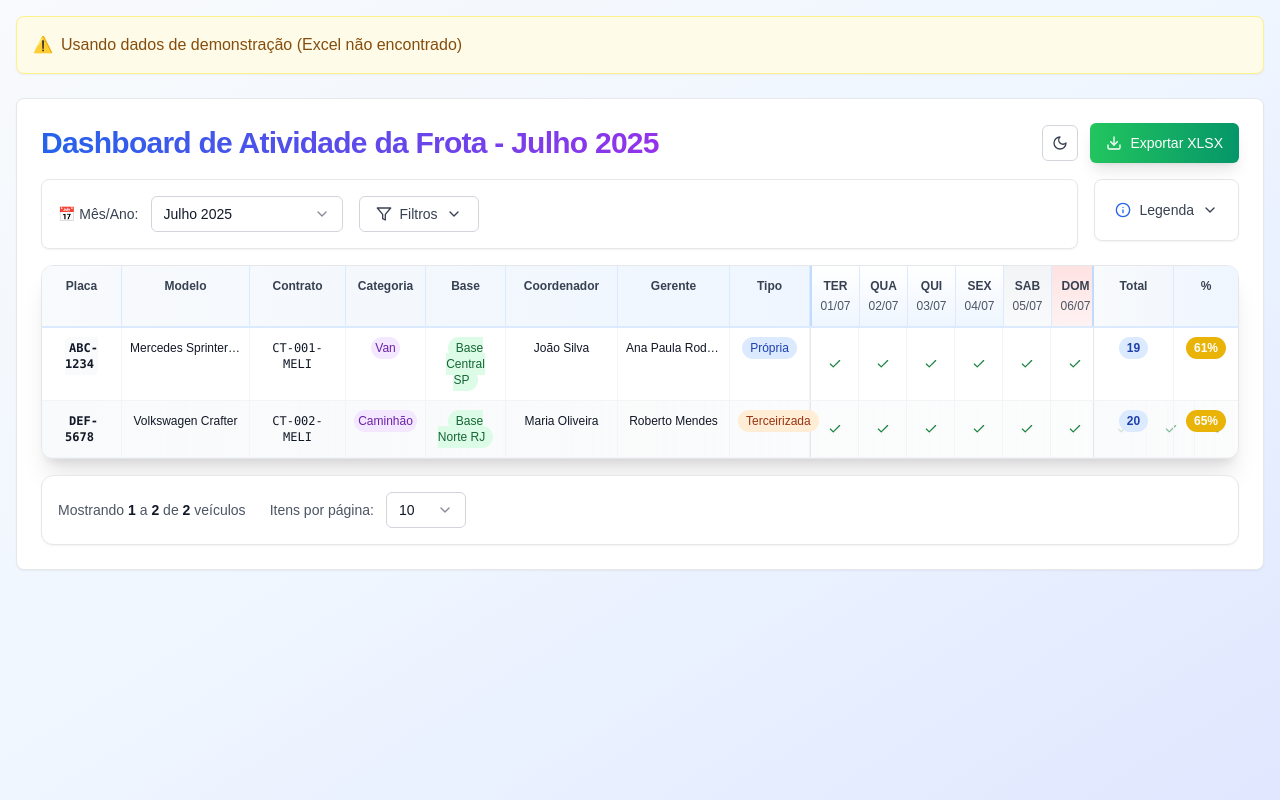
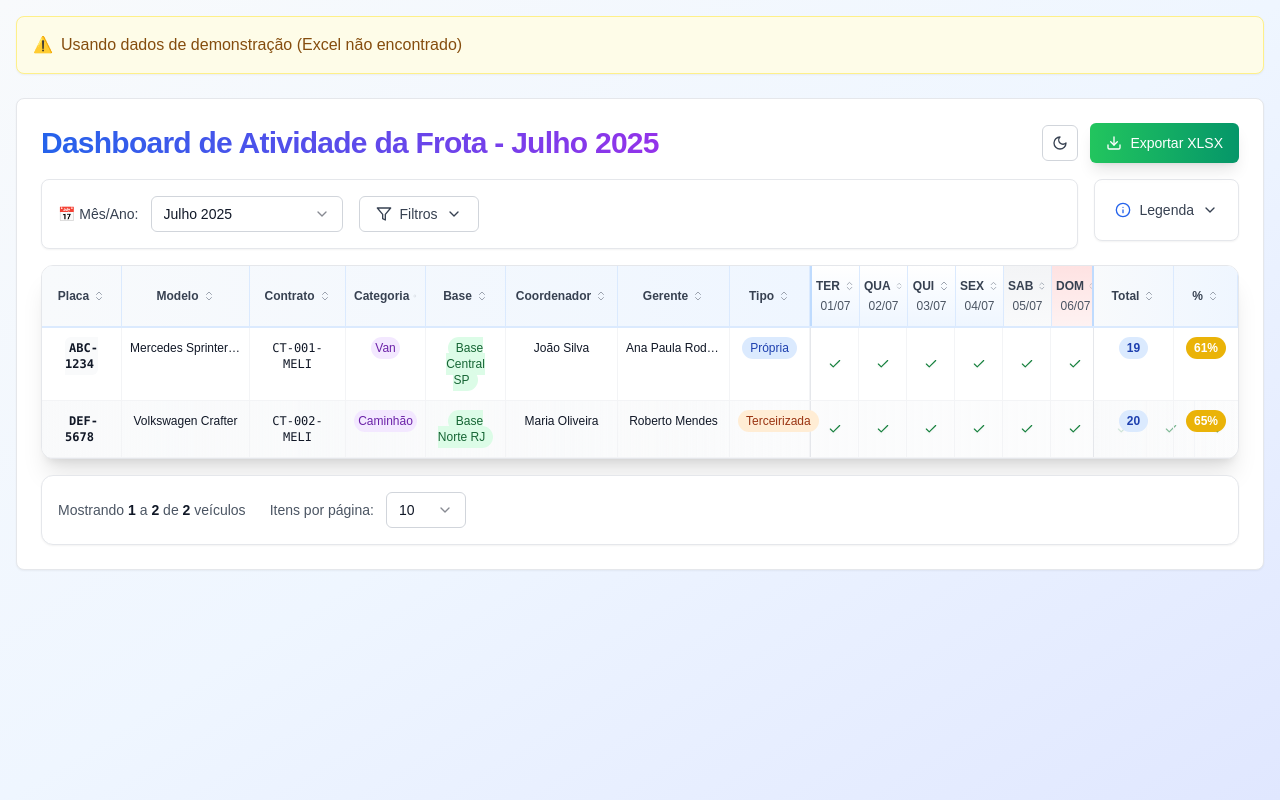
Before and after one commit to GMouraDev/Dash-Atividade-Frota, a Next.js app: page / in a window 1280 px wide. Built offline with nearby package versions, Linux system fonts and the light colour scheme.

Commit message:
feat: Adiciona sistema completo de ordenação para todas as colunas da tabela

```diff
--- a/components/vehicle-tracking-table.tsx
+++ b/components/vehicle-tracking-table.tsx
@@ -1,8 +1,9 @@
 "use client"
 
-import { useMemo } from "react"
+import { useMemo, useState } from "react"
 import { StatusIcon } from "./status-icon"
 import { Tooltip, TooltipContent, TooltipProvider, TooltipTrigger } from "@/components/ui/tooltip"
+import { ChevronUp, ChevronDown, ChevronsUpDown } from "lucide-react"
 
 interface Vehicle {
   id: number
@@ -23,7 +24,13 @@ interface VehicleTrackingTableProps {
   selectedYear: number
 }
 
+type SortDirection = 'asc' | 'desc' | null
+type SortColumn = string | null
+
 export function VehicleTrackingTable({ vehicles, selectedMonth, selectedYear }: VehicleTrackingTableProps) {
+  const [sortColumn, setSortColumn] = useState<SortColumn>(null)
+  const [sortDirection, setSortDirection] = useState<SortDirection>(null)
+
   const daysOfMonth = useMemo(() => {
     const days = []
     const year = selectedYear
@@ -59,6 +66,105 @@ export function VehicleTrackingTable({ vehicles, selectedMonth, selectedYear }:
     return { workedDays, percentage }
   }
 
+  // Função para lidar com ordenação
+  const handleSort = (column: string) => {
+    if (sortColumn === column) {
+      // Se clicar na mesma coluna, alterna a direção
+      if (sortDirection === 'asc') {
+        setSortDirection('desc')
+      } else if (sortDirection === 'desc') {
+        setSortDirection(null)
+        setSortColumn(null)
+      } else {
+        setSortDirection('asc')
+      }
+    } else {
+      // Nova coluna, começa com ascendente
+      setSortColumn(column)
+      setSortDirection('asc')
+    }
+  }
+
+  // Função para ordenar os veículos
+  const sortedVehicles = useMemo(() => {
+    if (!sortColumn || !sortDirection) {
+      return vehicles
+    }
+
+    const sorted = [...vehicles].sort((a, b) => {
+      let aValue: any
+      let bValue: any
+
+      // Se for uma coluna de data (formato: day-XX)
+      if (sortColumn.startsWith('day-')) {
+        const day = sortColumn.substring(4) // Remove 'day-'
+        const aStatus = a.dailyStatus[day]?.status || 'sem-rota'
+        const bStatus = b.dailyStatus[day]?.status || 'sem-rota'
+
+        // Prioridade: rodou > sem-rota > outros
+        const getStatusPriority = (status: string) => {
+          if (status === 'rodou') return 3
+          if (status === 'sem-rota') return 1
+          return 2
+        }
+
+        aValue = getStatusPriority(aStatus)
+        bValue = getStatusPriority(bStatus)
+      }
+      // Colunas de estatísticas
+      else if (sortColumn === 'total') {
+        aValue = calculateStats(a.dailyStatus).workedDays
+        bValue = calculateStats(b.dailyStatus).workedDays
+      } else if (sortColumn === 'percentage') {
+        aValue = calculateStats(a.dailyStatus).percentage
+        bValue = calculateStats(b.dailyStatus).percentage
+      }
+      // Colunas normais
+      else {
+        aValue = a[sortColumn as keyof Vehicle]
+        bValue = b[sortColumn as keyof Vehicle]
+      }
+
+      // Converte para string para comparação consistente
+      const aStr = String(aValue || '').toLowerCase()
+      const bStr = String(bValue || '').toLowerCase()
+
+      if (sortDirection === 'asc') {
+        return aStr.localeCompare(bStr, 'pt-BR', { numeric: true })
+      } else {
+        return bStr.localeCompare(aStr, 'pt-BR', { numeric: true })
+      }
+    })
+
+    return sorted
+  }, [vehicles, sortColumn, sortDirection])
+
+  // Componente para o ícone de ordenação
+  const SortIcon = ({ column }: { column: string }) => {
+    if (sortColumn !== column) {
+      return <ChevronsUpDown size={12} className="text-gray-400 dark:text-gray-500" />
+    }
+
+    if (sortDirection === 'asc') {
+      return <ChevronUp size={12} className="text-blue-600 dark:text-green-400" />
+    } else if (sortDirection === 'desc') {
+      return <ChevronDown size={12} className="text-blue-600 dark:text-green-400" />
+    }
+
+    return <ChevronsUpDown size={12} className="text-gray-400 dark:text-gray-500" />
+  }
+
+  // Componente para cabeçalho clicável
+  const SortableHeader = ({ column, children, className = "" }: { column: string, children: React.ReactNode, className?: string }) => (
+    <div
+      className={`px-2 py-3 text-xs font-bold text-gray-700 dark:text-gray-200 border-r border-blue-100 dark:border-gray-600 text-center cursor-pointer hover:bg-blue-100 dark:hover:bg-gray-600 transition-colors duration-150 flex items-center justify-center gap-1 ${className}`}
+      onClick={() => handleSort(column)}
+    >
+      <span>{children}</span>
+      <SortIcon column={column} />
+    </div>
+  )
+
   return (
     <TooltipProvider>
       <div className="border border-gray-200 dark:border-gray-700 rounded-xl bg-white dark:bg-gray-900 shadow-xl dark:shadow-green-500/20 overflow-hidden transition-colors duration-300">
@@ -67,25 +173,15 @@ export function VehicleTrackingTable({ vehicles, selectedMonth, selectedYear }:
             {/* Header */}
             <div className="flex bg-gradient-to-r from-slate-50 to-blue-50 dark:from-gray-800 dark:to-gray-700 border-b-2 border-blue-100 dark:border-green-600 sticky top-0 z-10">
               {/* Fixed columns */}
-                              <div className="flex bg-gradient-to-r from-slate-50 to-blue-50 dark:from-gray-800 dark:to-gray-700 sticky left-0 z-20 border-r-2 border-blue-200 dark:border-green-600">
-                <div className="w-20 px-2 py-3 text-xs font-bold text-gray-700 dark:text-gray-200 border-r border-blue-100 dark:border-gray-600 text-center">Placa</div>
-                <div className="w-32 px-2 py-3 text-xs font-bold text-gray-700 dark:text-gray-200 border-r border-blue-100 dark:border-gray-600 text-center">Modelo</div>
-                <div className="w-24 px-2 py-3 text-xs font-bold text-gray-700 dark:text-gray-200 border-r border-blue-100 dark:border-gray-600 text-center">
-                  Contrato
-                </div>
-                <div className="w-20 px-2 py-3 text-xs font-bold text-gray-700 dark:text-gray-200 border-r border-blue-100 dark:border-gray-600 text-center">
-                  Categoria
-                </div>
-                <div className="w-20 px-2 py-3 text-xs font-bold text-gray-700 dark:text-gray-200 border-r border-blue-100 dark:border-gray-600 text-center">Base</div>
-                <div className="w-28 px-2 py-3 text-xs font-bold text-gray-700 dark:text-gray-200 border-r border-blue-100 dark:border-gray-600 text-center">
-                  Coordenador
-                </div>
-                <div className="w-28 px-2 py-3 text-xs font-bold text-gray-700 dark:text-gray-200 border-r border-blue-100 dark:border-gray-600 text-center">
-                  Gerente
-                </div>
-                <div className="w-20 px-2 py-3 text-xs font-bold text-gray-700 dark:text-gray-200 border-r border-blue-100 dark:border-gray-600 text-center">
-                  Tipo
-                </div>
+              <div className="flex bg-gradient-to-r from-slate-50 to-blue-50 dark:from-gray-800 dark:to-gray-700 sticky left-0 z-20 border-r-2 border-blue-200 dark:border-green-600">
+                <SortableHeader column="placa" className="w-20">Placa</SortableHeader>
+                <SortableHeader column="modelo" className="w-32">Modelo</SortableHeader>
+                <SortableHeader column="contratoMeli" className="w-24">Contrato</SortableHeader>
+                <SortableHeader column="categoria" className="w-20">Categoria</SortableHeader>
+                <SortableHeader column="base" className="w-20">Base</SortableHeader>
+                <SortableHeader column="coordenador" className="w-28">Coordenador</SortableHeader>
+                <SortableHeader column="gerente" className="w-28">Gerente</SortableHeader>
+                <SortableHeader column="tipoFrota" className="w-20">Tipo</SortableHeader>
               </div>
 
               {/* Day columns */}
@@ -93,15 +189,19 @@ export function VehicleTrackingTable({ vehicles, selectedMonth, selectedYear }:
                 {daysOfMonth.map((day) => (
                   <div
                     key={day.day}
-                    className={`w-12 px-1 py-3 text-center border-r border-blue-100 dark:border-gray-600 ${
+                    className={`w-12 px-1 py-3 text-center border-r border-blue-100 dark:border-gray-600 cursor-pointer hover:bg-blue-100 dark:hover:bg-gray-600 transition-colors duration-150 ${
                       day.isSunday
                         ? "bg-gradient-to-b from-red-100 to-red-50 dark:from-red-900/30 dark:to-red-800/20"
                         : day.isWeekend
                           ? "bg-gradient-to-b from-gray-100 to-gray-50 dark:from-gray-700 dark:to-gray-600"
                           : "bg-gradient-to-b from-white to-blue-50 dark:from-gray-800 dark:to-gray-700"
                     }`}
+                    onClick={() => handleSort(`day-${day.day}`)}
                   >
-                    <div className="text-xs font-bold text-gray-700 dark:text-gray-200">{day.dayOfWeek}</div>
+                    <div className="text-xs font-bold text-gray-700 dark:text-gray-200 flex items-center justify-center gap-1">
+                      <span>{day.dayOfWeek}</span>
+                      <SortIcon column={`day-${day.day}`} />
+                    </div>
                     <div className="text-xs text-gray-600 dark:text-gray-400 mt-1">{day.dateStr}</div>
                   </div>
                 ))}
@@ -109,13 +209,13 @@ export function VehicleTrackingTable({ vehicles, selectedMonth, selectedYear }:
 
               {/* Stats columns */}
               <div className="flex bg-gradient-to-r from-slate-50 to-blue-50 dark:from-gray-800 dark:to-gray-700 sticky right-0 z-20 border-l-2 border-blue-200 dark:border-green-600">
-                <div className="w-20 px-2 py-3 text-xs font-bold text-gray-700 dark:text-gray-200 border-r border-blue-100 dark:border-gray-600 text-center">Total</div>
-                <div className="w-16 px-2 py-3 text-xs font-bold text-gray-700 dark:text-gray-200 text-center">%</div>
+                <SortableHeader column="total" className="w-20">Total</SortableHeader>
+                <SortableHeader column="percentage" className="w-16">%</SortableHeader>
               </div>
             </div>
 
             {/* Rows */}
-            {vehicles.map((vehicle, index) => {
+            {sortedVehicles.map((vehicle, index) => {
               const stats = calculateStats(vehicle.dailyStatus)
 
               return (
```
